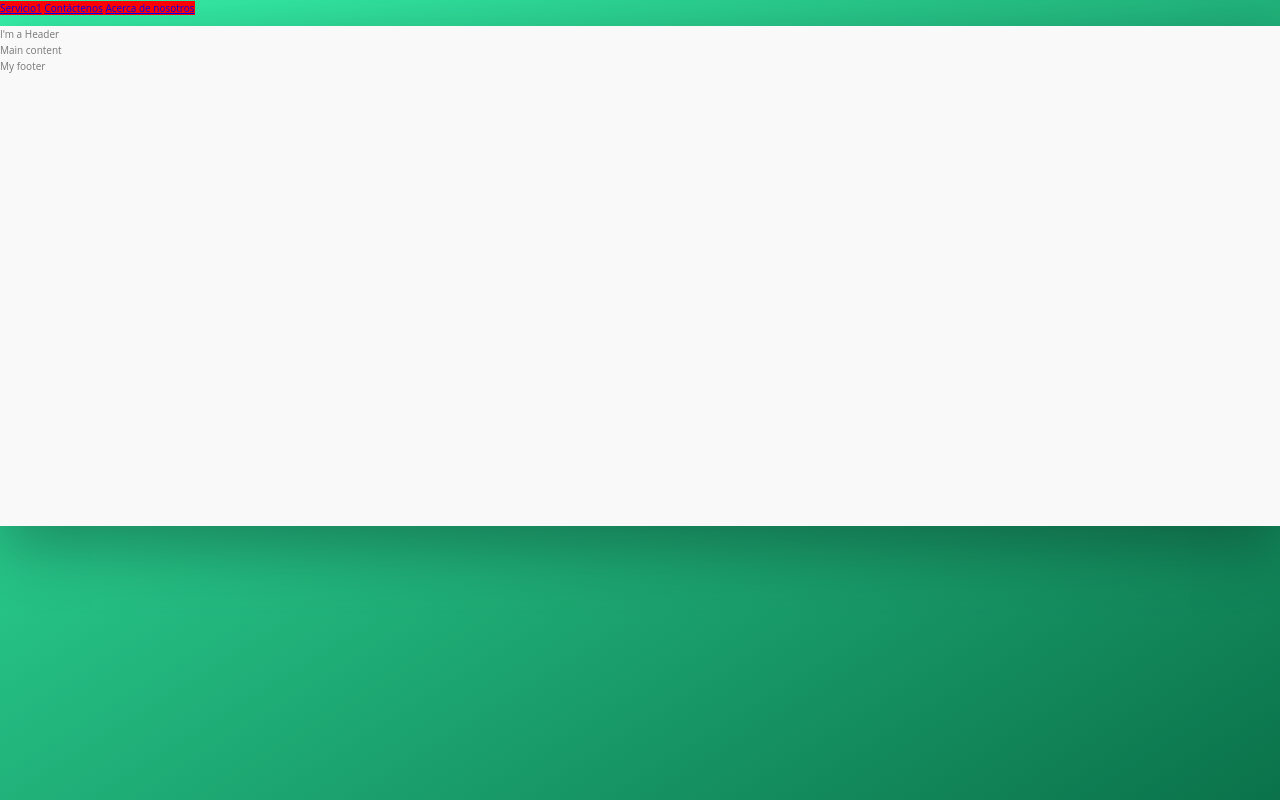
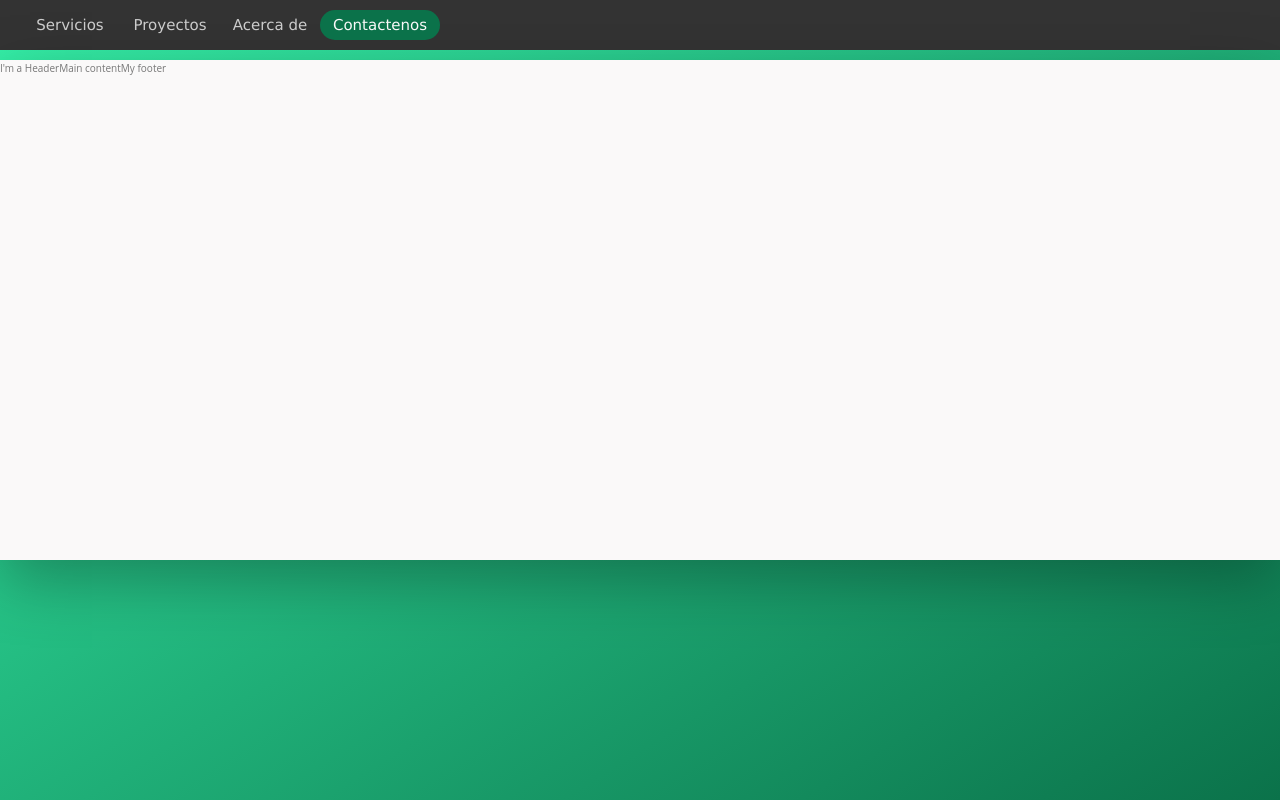
Before and after one commit to davidgq10/jbctopografia, a website: page index.html in a window 1280 px wide. Drawn offline with Linux system fonts and the light colour scheme.

Commit message:
working on navbar

```diff
--- a/index.html
+++ b/index.html
@@ -1,29 +1,28 @@
 <!DOCTYPE html>
 <html lang="en">
-<head>
-    <meta charset="UTF-8">
-    <meta http-equiv="X-UA-Compatible" content="IE=edge">
-    <meta name="viewport" content="width=device-width, initial-scale=1.0">
-    <link rel="stylesheet" href="css/style.css">
+  <head>
+    <meta charset="UTF-8" />
+    <meta http-equiv="X-UA-Compatible" content="IE=edge" />
+    <meta name="viewport" content="width=device-width, initial-scale=1.0" />
+    <link rel="stylesheet" href="css/style.css" />
     <title>JBC</title>
-</head>
-<body>
-        <navbar class="navbar">
-            <a href="#news">Servicio1</a>
-            <a href="#contact">Contáctenos</a>
-            <a href="#about">Acerca de nosotros</a>
-        </navbar>
+  </head>
+  <body>
+    <!-- Main navbar -->
+    <nav class="menu">
+      <i class="menu__icon" ></i>
+      <a href="#" class="menu__item">Servicios</a>
+      <a href="#" class="menu__item">Proyectos</a>
+      <a href="#" class="menu__item">Acerca de</a>
+      <!-- Pending add accent mark to contactenos word -->
+      <a href="#" class="menu__item btn--blue btn--medium">Contactenos</a>
+    </nav>
 
-<div class="container">
-    <div class="Header">
-        I'm a Header
+    <!-- Main content -->
+    <div class="container">
+      <div class="Header">I'm a Header</div>
+      <main>Main content</main>
+      <footer>My footer</footer>
     </div>
-    <main>
-        Main content
-    </main>
-    <footer>
-        My footer
-    </footer>
-</div>
-</body>
+  </body>
 </html>
--- a/sass/_base.scss
+++ b/sass/_base.scss
@@ -1,8 +1,7 @@
-
 //Colors definition
 :root {
-    --color-primary: #a3d025;
-    --color-primary-light: #36f2aa;
+  --color-primary: hsl(48.21, 100%, 89.02%);
+  --color-primary-light: hsl(157, 88%, 58%);
   --color-primary-dark: #0b724a;
 
   --grey-light-1: #faf9f9;
--- a/sass/_component.scss
+++ b/sass/_component.scss
@@ -1,5 +1,47 @@
-.navbar{
-    background-color: red;
-    width: 100vw;
-    height: 2rem;
+.menu {
+  display: flex;
+  background-color: var(--grey-dark-1);
+  width: 100vw;
+  height: 5rem;
+  justify-content: flex-start;
+  align-items: center;
+  padding-left: 2rem;
+
+  &__item {
+    color: var(--grey-light-4);
+    padding: 0;
+    //border: 1px solid var(--grey-light-4);
+    font-family: "Lucida Sans", "Lucida Sans Regular", "Lucida Grande",
+      "Lucida Sans Unicode", Geneva, Verdana, sans-seri;
+    font-size: 1.5rem;
+    text-decoration: none;
+    width: 10rem;
+    text-align: center;
+
+    &:hover {
+      color: var(--color-primary-dark);
+    }
+
+  }
 }
+
+.btn {
+  //Colors
+  &--blue {
+    background-color: var(--color-primary-dark);
+    color: var(--grey-light-1);
+  }
+
+  //Heights
+  &--medium {
+    font-family: "Lucida Sans", "Lucida Sans Regular", "Lucida Grande",
+      "Lucida Sans Unicode", Geneva, Verdana, sans-seri;
+    font-size: 1.5rem;
+    text-decoration: none;
+    width: 12rem;
+    text-align: center;
+    height: 3rem;
+    border-radius: 2rem;
+    line-height: 3rem;
+  }
+}
--- a/sass/_layout.scss
+++ b/sass/_layout.scss
@@ -1,4 +1,5 @@
 .container {
+  display: flex;
   max-width: 100%;
   margin: 1rem auto;
   background-color: var(--grey-light-1);
```
Also changed, not shown: css/style.css, 2 other files. Lines whose indentation alone changed are shown as unchanged.
